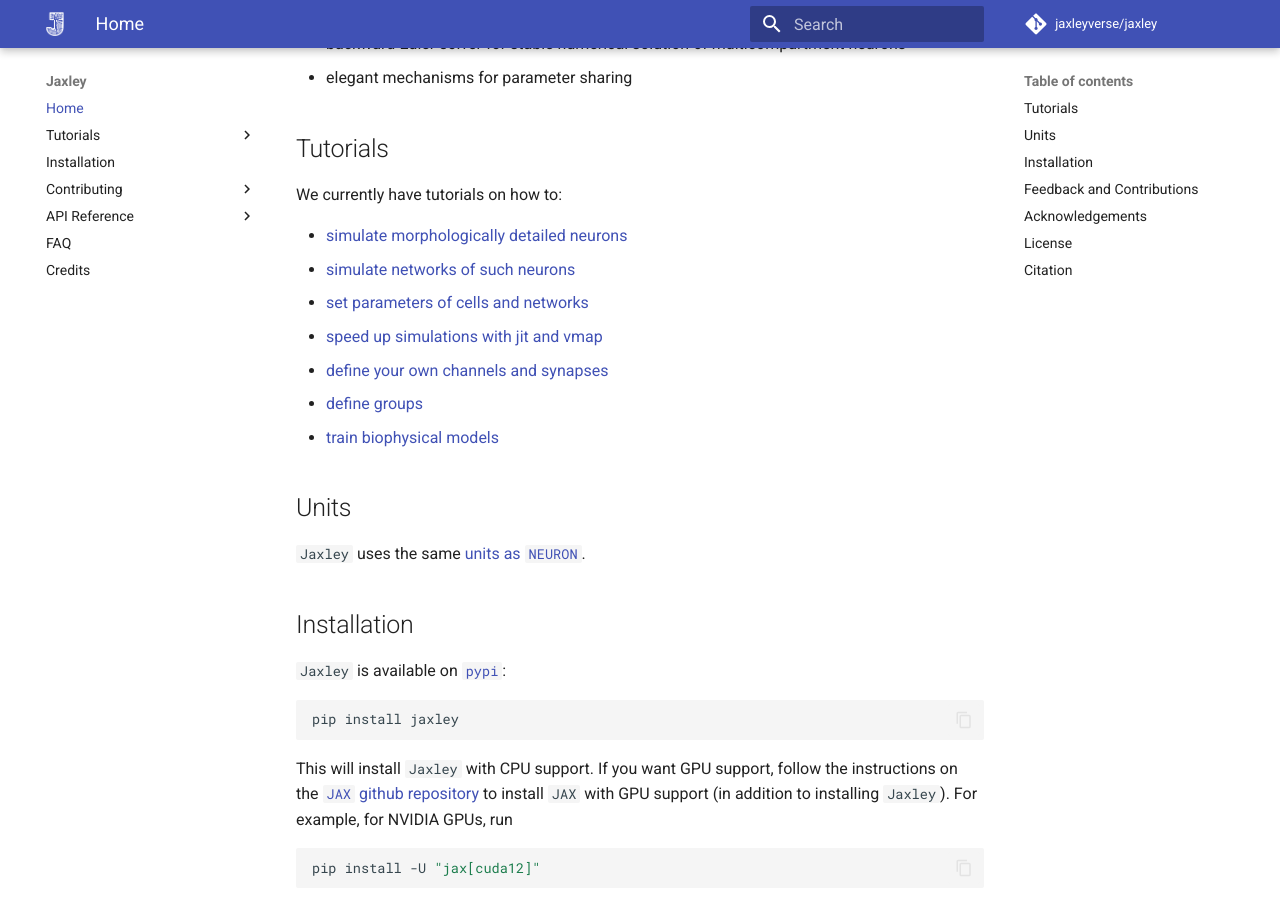
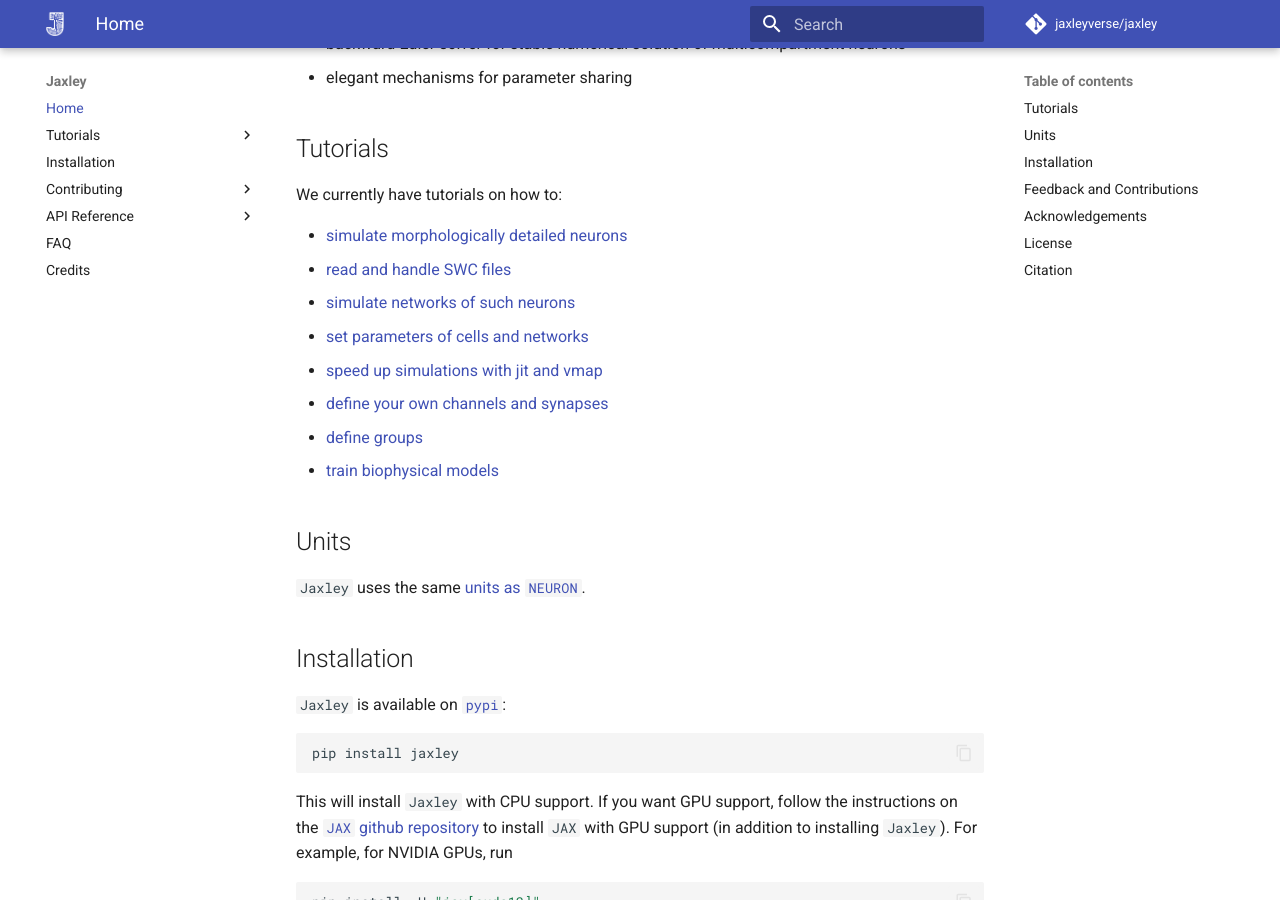
Before and after one commit to jaxleyverse/jaxley, an MkDocs documentation site: the page built from docs/docs/index.md, in a window 1280 px wide and 900 px high, scrolled down 434 px. Built offline with MkDocs 1.6.1 and Material for MkDocs 9.7.7, drawn with Linux system fonts in a browser that asks for light colours; comment, search, counter and statistics services are not loaded.

Commit message:
fix links in tutorials (#404)
* fix links in tutorials

* update some tutorials

* some more updates

```diff
--- a/docs/docs/index.md
+++ b/docs/docs/index.md
@@ -17,6 +17,7 @@
 We currently have tutorials on how to:
 
 - [simulate morphologically detailed neurons](https://jaxleyverse.github.io/jaxley/tutorial/01_morph_neurons.md)
+- [read and handle SWC files](https://jaxleyverse.github.io/jaxley/tutorial/08_importing_morphologies.md)
 - [simulate networks of such neurons](https://jaxleyverse.github.io/jaxley/tutorial/02_small_network.md)
 - [set parameters of cells and networks](https://jaxleyverse.github.io/jaxley/tutorial/03_setting_parameters.md)
 - [speed up simulations with jit and vmap](https://jaxleyverse.github.io/jaxley/tutorial/04_jit_and_vmap.md)
--- a/docs/mkdocs.yml
+++ b/docs/mkdocs.yml
@@ -5,6 +5,7 @@
   - Home: index.md
   - Tutorials:
     - Getting started: tutorial/01_morph_neurons.md
+    - Read and handle SWC files: tutorial/08_importing_morphologies.md
     - Run a network simulation: tutorial/02_small_network.md
     - Set parameters: tutorial/03_setting_parameters.md
     - Accelerate simulations: tutorial/04_jit_and_vmap.md
```
Also changed, not shown: README.md, 8 other files.
